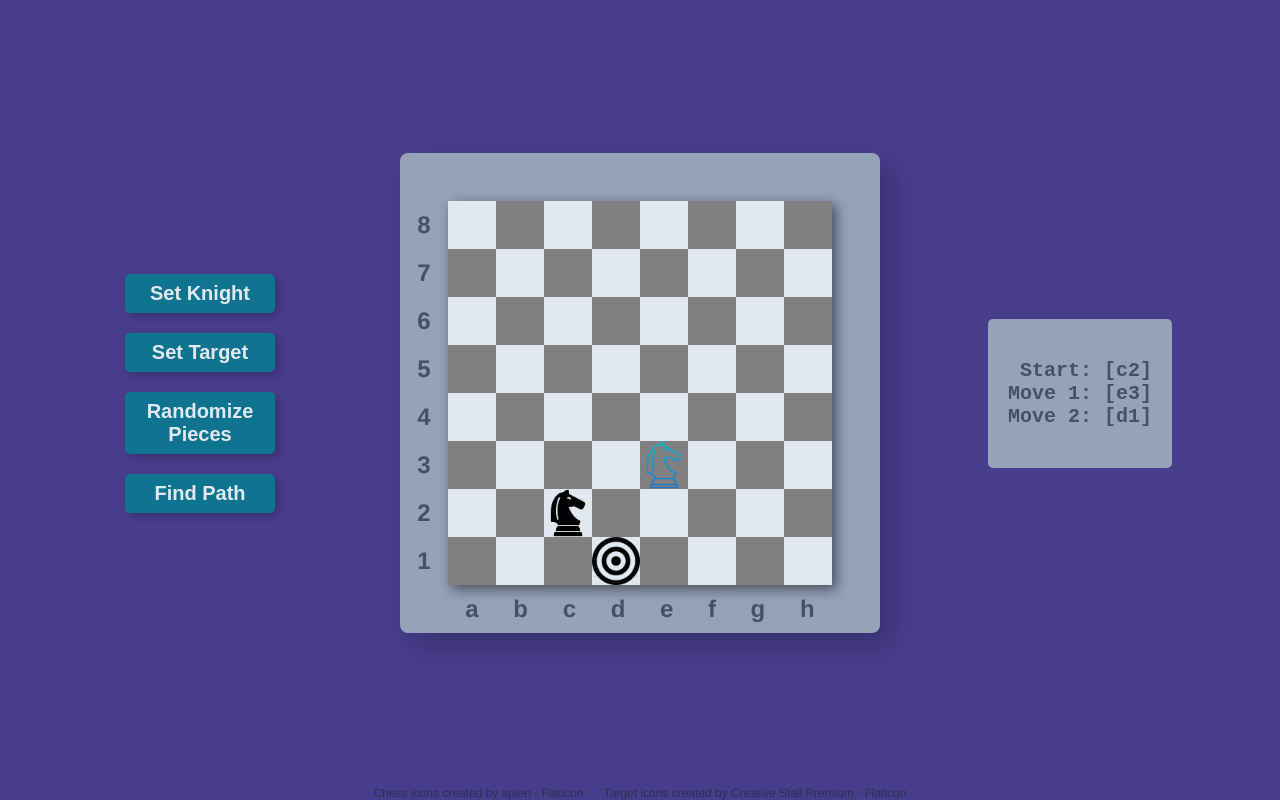
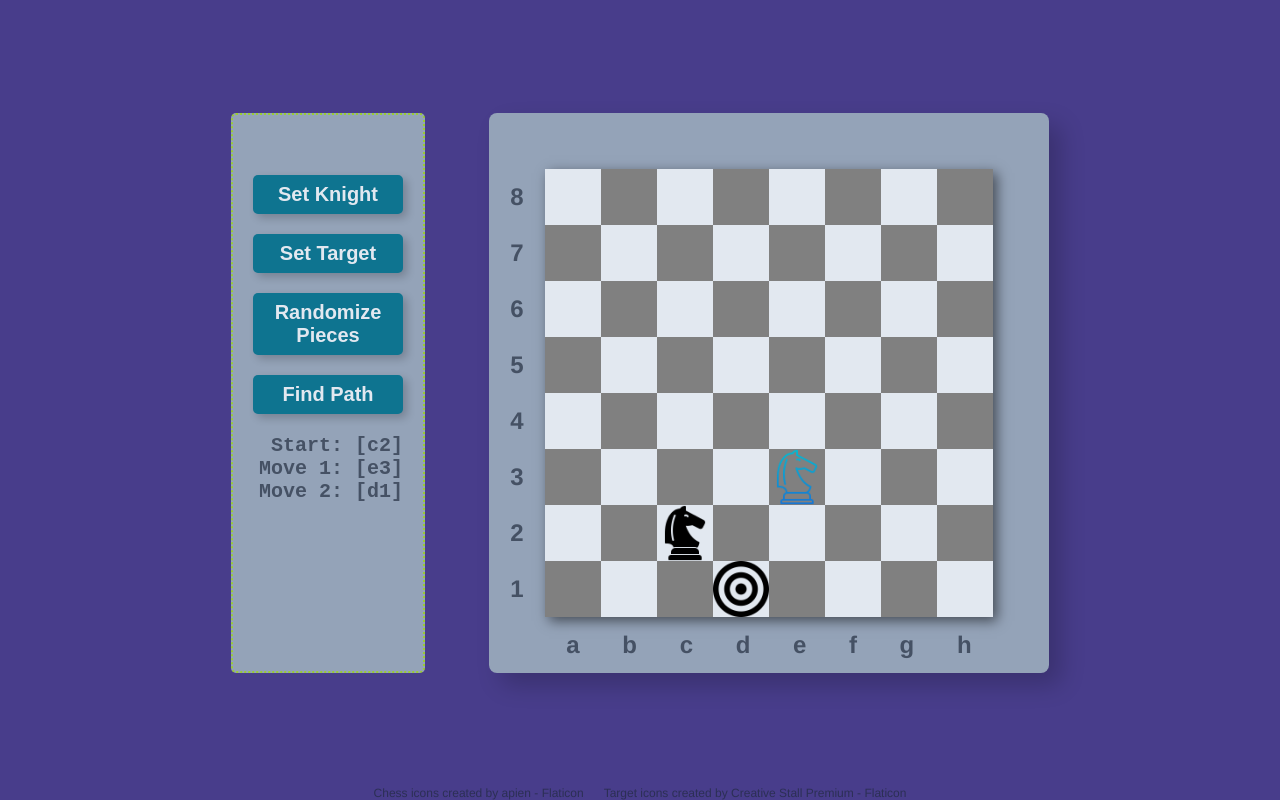
Before and after one commit to Raikho/knights-travails, a website built with webpack: page src/template.html in a window 1280 px wide. Built offline with nearby package versions, Linux system fonts and the light colour scheme.

Commit message:
combine results and controls into same contianer

```diff
--- a/src/style.css
+++ b/src/style.css
@@ -7,6 +7,10 @@
     --skyBlue: #38bdf8;
     --indigo: #050507aa;
     --accent: #0E7490;
+}
+
+* {
+    box-sizing: border-box;
 }
 
 body {
@@ -20,13 +24,27 @@ body {
     font-size: 18px;
 
     display: grid;
-    grid-template-columns: 1fr min-content 1fr;
+    grid-template-columns: 1fr min-content 5% min-content 1fr;
     grid-template-rows: 1fr min-content;
     grid-template-areas:
-        "controls board results"
-        "footer footer footer";
+        ". info . board ."
+        "footer footer footer footer footer";
     justify-items: center;
     align-items: center;
+}
+
+#info-container {
+    height: 70vmin;
+    grid-area: info;
+    border: 2px dotted yellowgreen;
+    background-color: var(--board-container-bg);
+    border-radius: 5px;
+    padding: 40px 20px;
+
+    display: grid;
+    grid-template-rows: 1fr min-content 200px 1fr;
+    grid-template-areas: "." "controls" "results" ".";
+    gap: 20px;
 }
 
 /* =========================== CONTROLS ============================= */
@@ -52,12 +70,7 @@ button:active {box-shadow: inset 0px 0px 5px #c1c1c1;}
 
 /* ============================ RESULTS ============================= */
 
-#results-container {
-    grid-area: results;
-    background-color: var(--board-container-bg);
-    padding: 40px 20px;
-    border-radius: 5px;
-}
+#results-container {grid-area: results;}
 #results-container>* {
     font-family: monospace;
     font-size: 20px;
@@ -80,8 +93,8 @@ a {
 /* ============================= MAIN ============================== */
 #board-container {
     grid-area: board;
-    height: 60vmin;
-    width: 60vmin;
+    height: 70vmin;
+    width: 70vmin;
     background-color: var(--board-container-bg);
 
     display: flex;
--- a/src/template.html
+++ b/src/template.html
@@ -7,11 +7,14 @@
     <title><%= htmlWebpackPlugin.options.title%></title>
 </head>
 <body>
-    <div id="controls-container">
-        <button id="setKnight">Set Knight</button>
-        <button id="setTarget">Set Target</button>
-        <button id="randomize-pieces">Randomize Pieces</button>
-        <button id="find-path">Find Path</button>
+    <div id="info-container">
+        <div id="controls-container">
+            <button id="setKnight">Set Knight</button>
+            <button id="setTarget">Set Target</button>
+            <button id="randomize-pieces">Randomize Pieces</button>
+            <button id="find-path">Find Path</button>
+        </div>
+        <div id="results-container"></div>
     </div>
 
     <div id="board-container">
@@ -26,8 +29,6 @@
         </div>
     </div>
 
-    <div id="results-container">
-    </div>
 
     <div id="footer">
         <a href="https://www.flaticon.com/free-icons/chess" title="chess icons">Chess icons created by apien - Flaticon</a>
```
Also changed, not shown: dist/bundle.js, dist/index.html.
